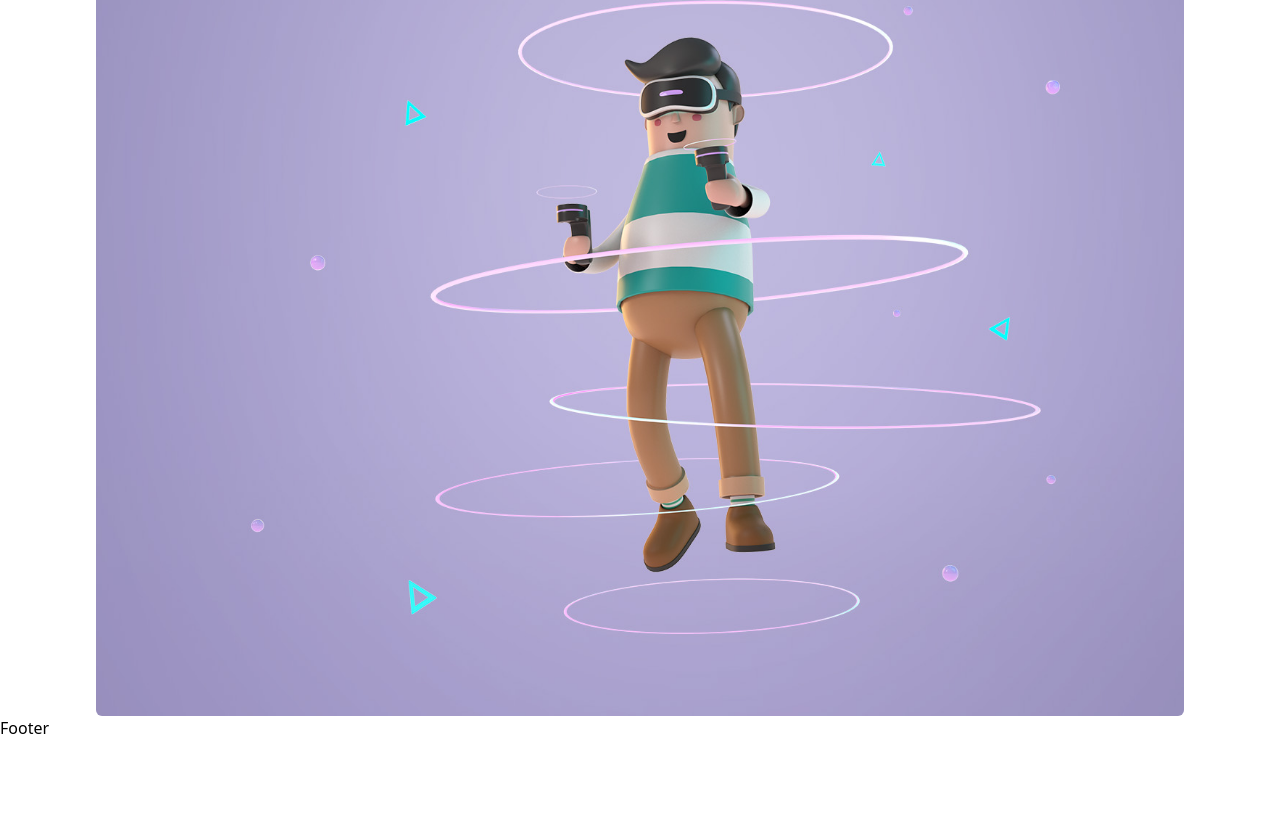
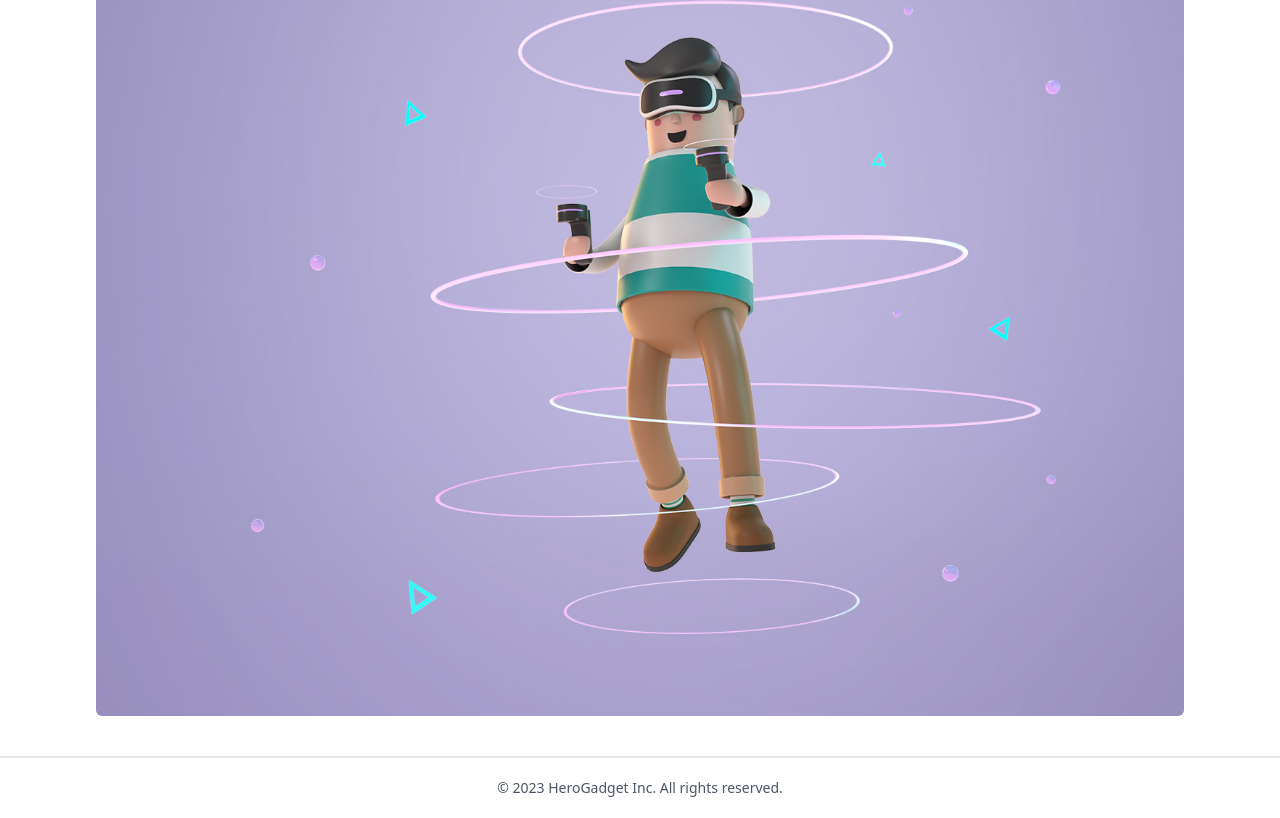
Before and after one commit to nishita-esrat/hero-gadget, a React (Vite) app: page / in a window 1280 px wide. Shown: the part 556-1374 px from the top of the page. Before the commit the page ends 1296 px from the top, so only its background shows below. Built offline with nearby package versions, Linux system fonts and the light colour scheme.

Commit message:
footer page done

```diff
--- a/src/component/Footer.jsx
+++ b/src/component/Footer.jsx
@@ -1,10 +1,10 @@
-
-import React from 'react'
+import React from "react";
 
 const Footer = () => {
   return (
-    <div>Footer</div>
-  )
-}
-
-export default Footer
+    <p className="py-5 text-center text-gray-600 text-sm border-t-2 mt-10">
+      &copy; 2023 HeroGadget Inc. All rights reserved.
+    </p>
+  );
+};
+export default Footer;
```
